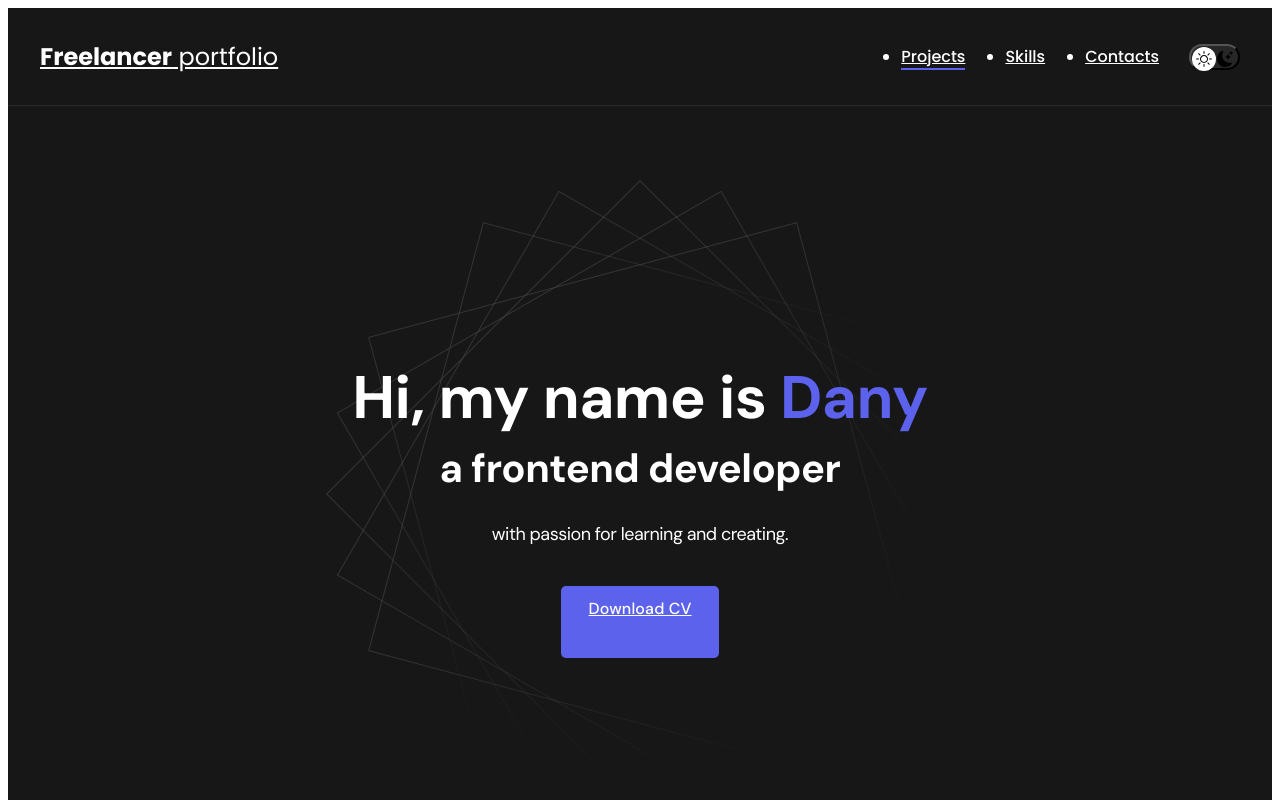
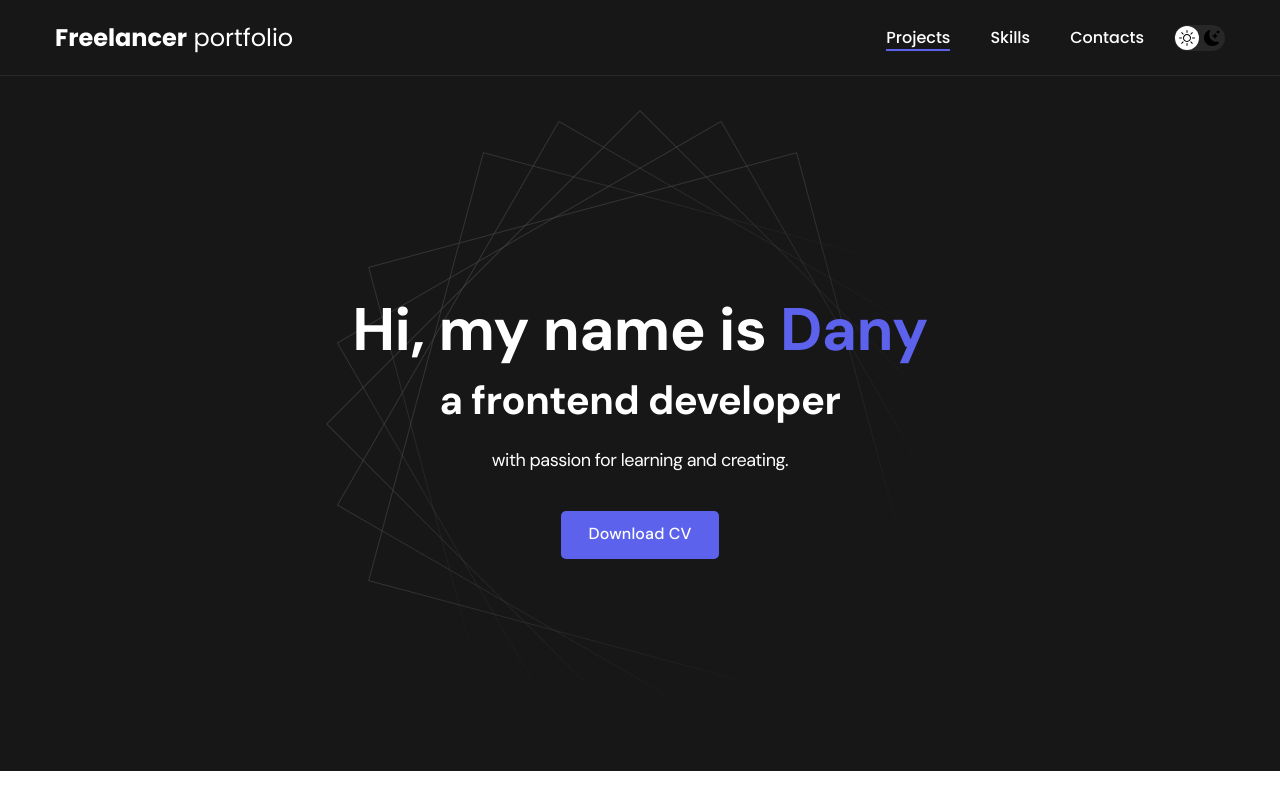
Before and after one commit to danyilzastava/Frelance-Portfolio-1, a plain HTML site: page index.html in a window 1280 px wide. Shown: the top 800 px of the page. Drawn offline with Linux system fonts and the light colour scheme; the site is published under a folder, as on GitHub Pages, so addresses that start at the root find nothing.

Commit message:
Update main.css

```diff
--- a/css/main.css
+++ b/css/main.css
@@ -1,4 +1,4 @@
-@import url('/css/reset.css');
+@import url('reset.css');
 @import url('https://fonts.googleapis.com/css2?family=DM+Sans:opsz,wght@9..40,100..1000&family=Poppins:wght@400;500;700&display=swap');
 
 
```
